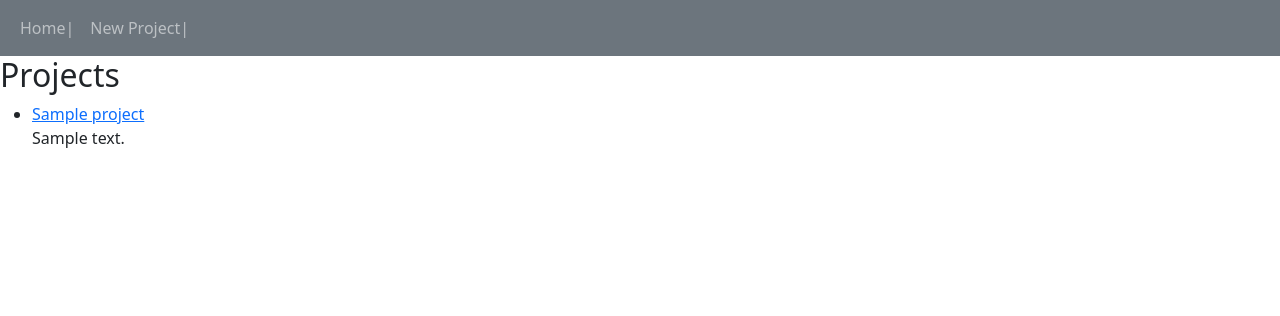
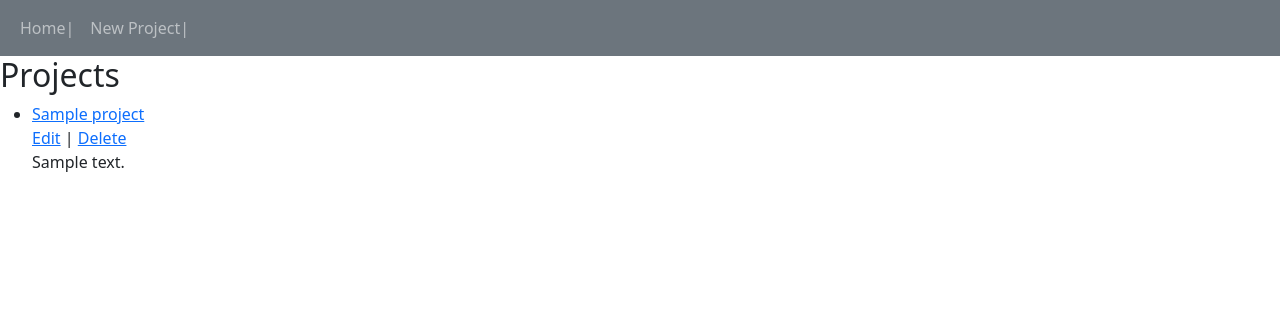
Before and after one commit to Coder1998Man/training-django, a Django app: page / in a window 1280 px wide. Shown: the top 316 px of the page. Run offline with Django 5.2, Linux system fonts and the light colour scheme; tables that the repository leaves empty hold one stand-in row (Sample ...).

Commit message:
added update / delete link

```diff
--- a/blog/templates/blog/projects.html
+++ b/blog/templates/blog/projects.html
@@ -8,6 +8,8 @@
 <ul>
     {% for project in projects %}
         <li><a href="{% url 'project' project.id %}">{{ project.title }}</a></li>
+        <a href="{% url 'update_project' project.id %}">Edit</a> |
+        <a href="{% url 'delete_project' project.id %}">Delete</a>
         <p>{{ project.description }}</p>
     {% endfor %}
 </ul>
```
